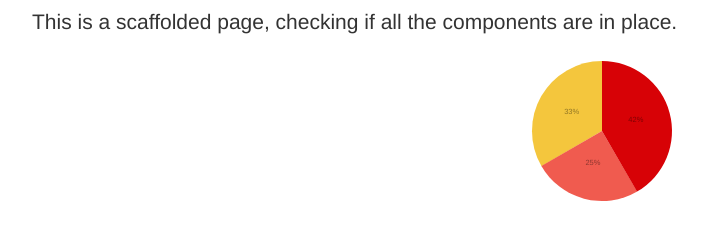
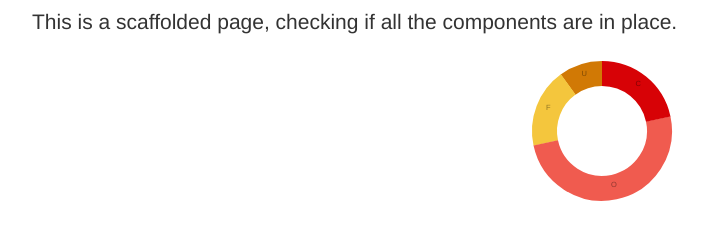
Before and after one commit to mercusmurf/awesome-code-session, a plain HTML site: page src/index.html in a window 1280 px wide. Shown: the part 63-302 px from the top of the page, without its empty margins (38-745 px from the left). Drawn offline with Linux system fonts and the light colour scheme.

Commit message:
Scaffolds a donut chart and normalizes spaces

```diff
--- a/src/index.html
+++ b/src/index.html
@@ -21,18 +21,20 @@
 		<div class="ct-chart" style="min-width: 450px; min-height: 400px;"></div>
 
 		<script>
-	// Just the example from chartist:
 			var data = {
-	  series: [5, 3, 4]
+			  labels: ['Clicked', 'Opened', 'Failed', 'Unsubscribed'],
+			  series: [1609, 3714, 1361, 742]
 			};
 
-	var sum = function(a, b) { return a + b };
+			var options = {
+			  donut: true,
+			  donutWidth: 25,
+			  labelInterpolationFnc: function(value) {
+				return value[0]
+			  }
+			};
 
-	new Chartist.Pie('.ct-chart', data, {
-	  labelInterpolationFnc: function(value) {
-		return Math.round(value / data.series.reduce(sum) * 100) + '%';
-	  }
-	});
+			new Chartist.Pie('.ct-chart', data, options);
 		</script>
 
 	</body>
```
Lines whose indentation alone changed are shown as unchanged.
